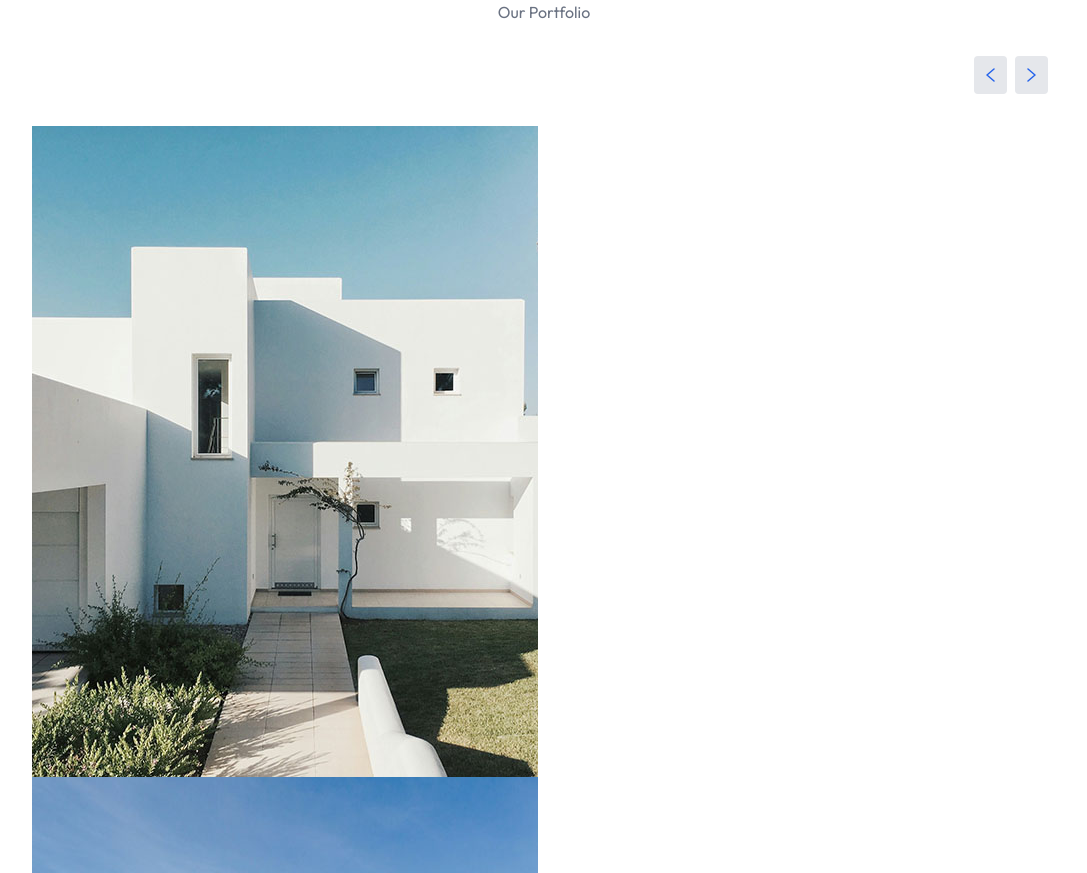
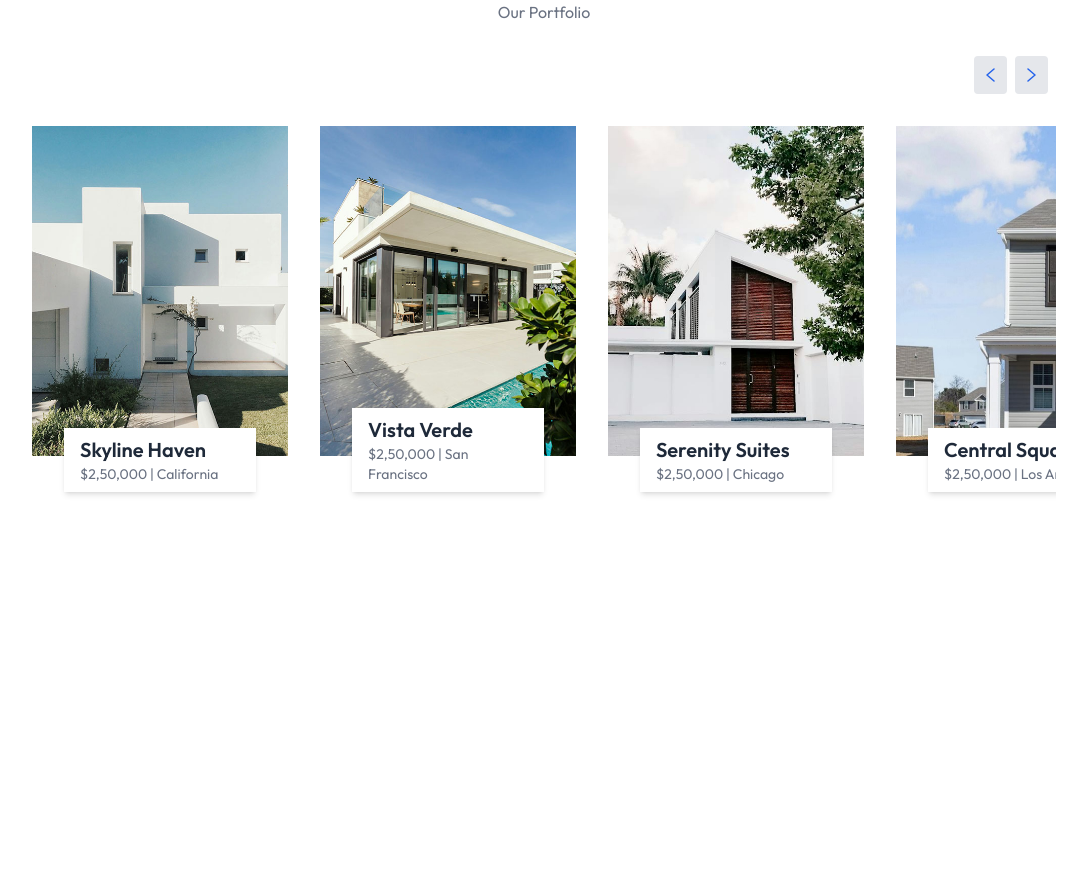
Before and after one commit to suryakiran18239/real-estate, a React (Vite) app: page / in a window 1280 px wide. Shown: the part 1840-2713 px from the top of the page, without its empty margins (96-1183 px from the left). After the commit the page ends 2448 px from the top, so only its background shows below. Built offline with nearby package versions, Linux system fonts and the light colour scheme.

Commit message:
added title, price, location to projects component

```diff
--- a/src/components/Projects.jsx
+++ b/src/components/Projects.jsx
@@ -25,11 +25,25 @@
         </button>
       </div>
       {/* Project slider container */}
-      <div>
-        <div>
+      <div className="overflow-hidden">
+        <div className="flex gap-8 transition-transform duration-500 ease-in-out">
           {projectsData.map((project, index) => (
-            <div key={index}>
-              <img src={project.image} alt={project.title} />
+            <div key={index} className="relative flex-shrink-0 w-full sm:w-1/4">
+              <img
+                src={project.image}
+                alt={project.title}
+                className="w-full h-auto mb-14"
+              />
+              <div className="absolute left-0 right-0 bottom-5 flex justify-center">
+                <div className="inline-block bg-white w-3/4 px-4 py-2 shadow-md">
+                  <h2 className="text-xl font-semibold text-gray-800">
+                    {project.title}
+                  </h2>
+                  <p className="text-gray-500 text-sm">
+                    {project.price} <span>|</span> {project.location}
+                  </p>
+                </div>
+              </div>
             </div>
           ))}
         </div>
```
